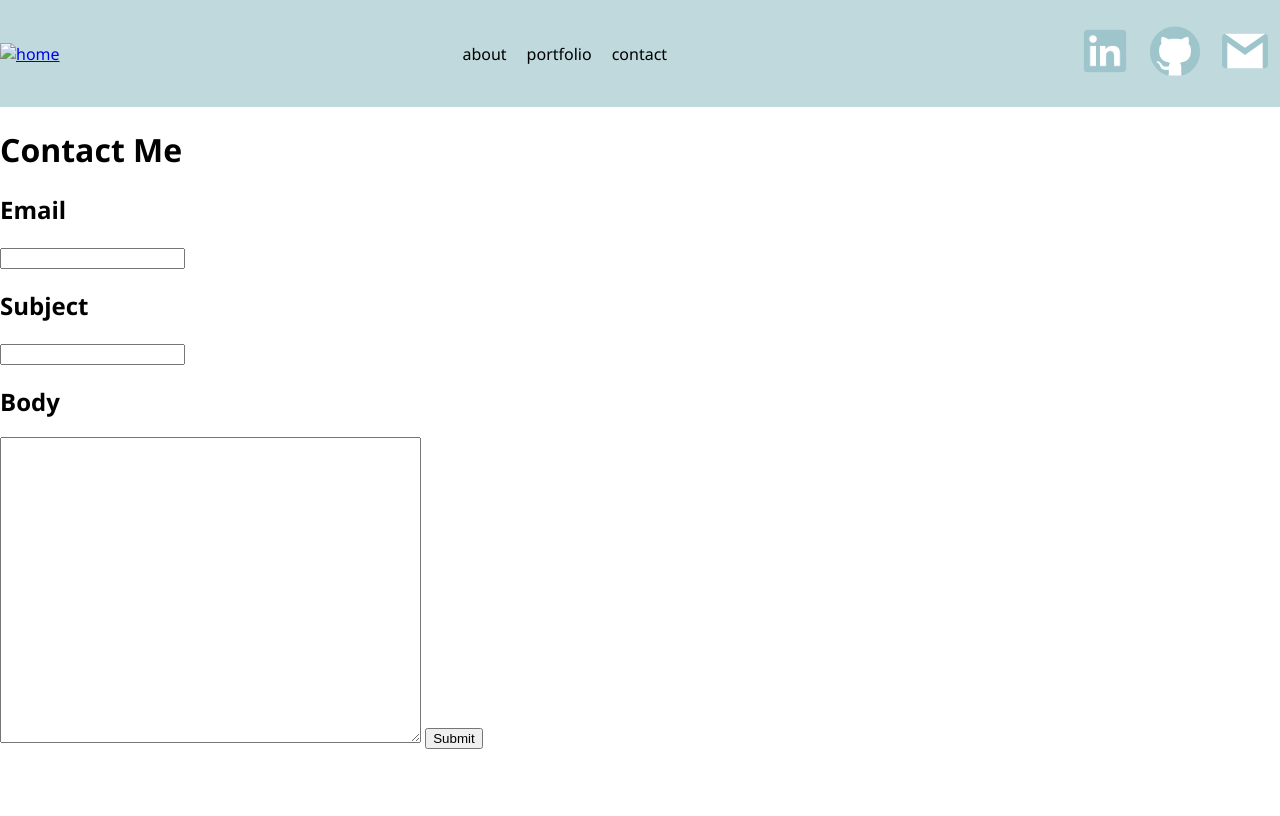
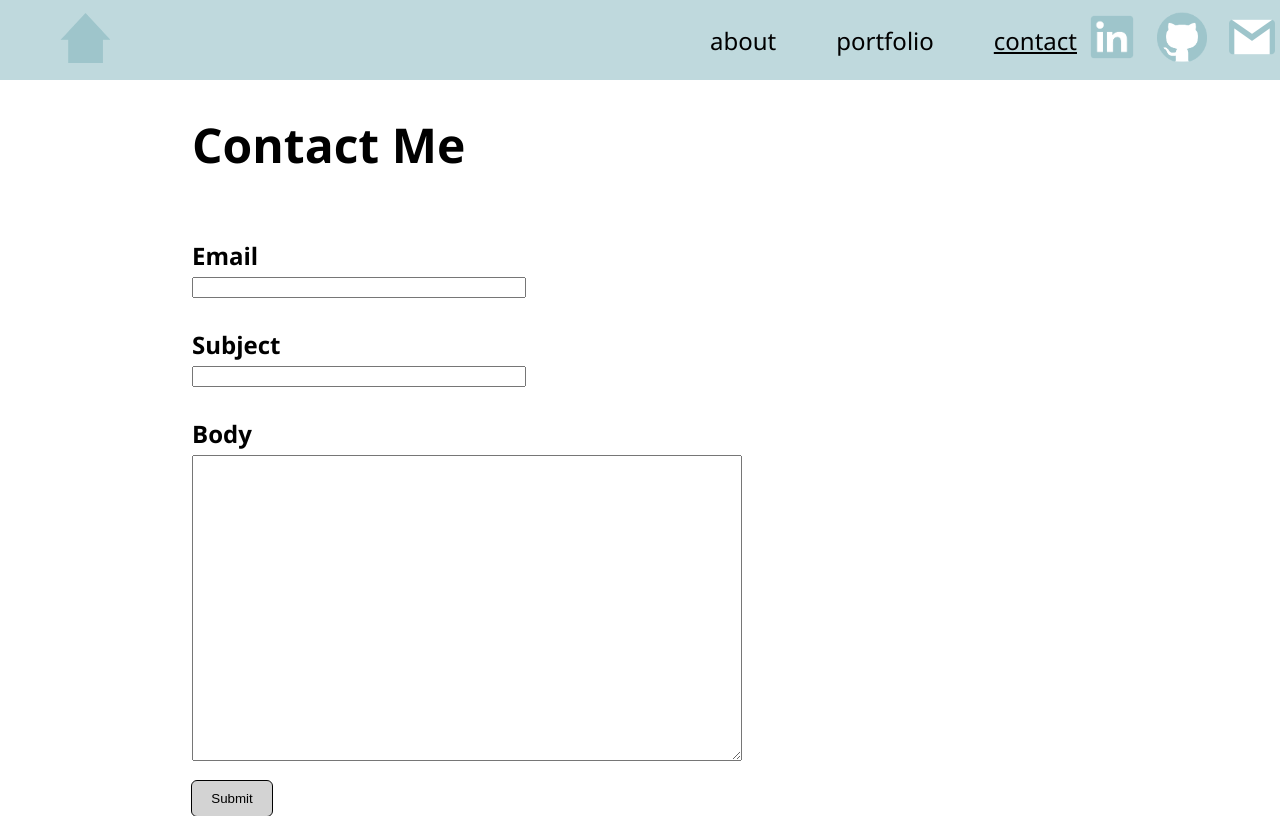
Before and after one commit to nathanjtaylor/Personal-Website, a plain HTML site: page contact.html in a window 1280 px wide. Drawn offline with Linux system fonts and the light colour scheme.

Commit message:
css progress

```diff
--- a/contact.html
+++ b/contact.html
@@ -11,12 +11,12 @@
   <body>
     <header>
       <a href="index.html" class="home">
-        <img src="" alt="home">
+        <img src="home.png" alt="home">
       </a>
       <ul id="menu">
         <li><a href="about.html">about</a></li>
         <li><a href="portfolio.html">portfolio</a></li>
-        <li><a href="contact.html">contact</a></li>
+        <li><a href="contact.html"><u>contact</u></a></li>
       </ul>
       <ul id="menu-socials" class="social-icons">
         <li><a href="https://www.linkedin.com/in/nathan-taylor-601ba1262" target="_blank">
@@ -31,6 +31,7 @@
       </ul>
     </header>
 
+    <div class="form">
       <h1>Contact Me</h1>
       <form action="" method="post">
           <h2><label for="email">Email</label></h2>
@@ -38,10 +39,11 @@
           <h2><label for="subject">Subject</label></h2>
           <input type="text" name="subject" id="subject">
           <h2><label for="body">Body</label></h2>
-        <textarea name="body" id="body" rows="20" cols="50"></textarea>
+          <textarea name="body" id="body" rows="20" cols="40"></textarea>
 
-        <input type="submit">
+          <input class="submit" type="submit">
       </form>
+    </div>
 
 
     <!--Include Footer Here-->
--- a/screen.css
+++ b/screen.css
@@ -1,25 +1,36 @@
 body{
     margin: 0;
+    padding: 0;
     font-family: 'Segoe UI', Tahoma, Geneva, Verdana, sans-serif;
+    height: 100%;
 }
 
+html{
+    margin: 0;
+    padding: 0;
+    height: 100%;
+}
 
 header{
     display: flex;
     justify-content: space-between;
     align-items: center;
-    margin: 0;
     background-color: #BFD9DD;
+    height: 10%;
+    padding-left: 50px;
+    padding-right: 50px;
 }
 
 #menu{
     display: flex;
-    gap: 20px;
+    gap: 60px;
+    margin-left: 50%;
 
 }
 
 #menu a{
     color:black;
+    font-size: x-large;
     text-decoration: none;
 }
 
@@ -34,24 +45,108 @@ header{
     margin: 10px;
 }
 
+.home img{
+    width: 50px;
+    height: 50px;
+    margin: 10px;
+}
+
 
 #home-body{
     display: flex;
-    height: 900px;
+    background-image: url('background.png');
+    background-size: cover;
+    padding: 0;
+    margin: 0;
+    width: 100%;
+    height: 100%;
+    align-items: center;
+    justify-content: space-between;
 }
 
 #home-body ul{
-    align-items: flex-end;
+    font-size: xx-large;
+    padding: 0;
+    margin: 200px 0 0 150px;
+
 }
 
+#home-body li{
+    margin-top: 40px;
 
+}
 
 
 ul, ol {
     list-style-type: none;
+    margin: 0;
+    padding: 0;
 }
 
 
 .live-play{
     justify-self: right;
 }
+
+
+footer{
+    background-color: #BFD9DD;
+    padding: 0;
+    height: 10%;
+}
+
+#menu-bottom{
+    display: flex;
+    gap: 60px;
+    height: 100%;
+    align-items: center;
+    margin-left: 50px;
+}
+
+#menu-bottom a, li{
+    color:black;
+    font-size: x-large;
+    text-decoration: none;
+}
+
+
+.form{
+    margin-left: 15%;
+}
+
+.form h1{
+    font-size: 3em;
+}
+
+.form h2{
+    margin: 0;
+    margin-top: 30px;
+    margin-bottom: 5px;
+}
+
+form{
+    display: flex;
+    flex-direction: column;
+}
+
+form input{
+    width: 30%;
+}
+
+.submit{
+    bottom: 10;
+    left: 0;
+    padding: 10px;
+    outline: 1px solid black;
+    background-color: lightgray;
+    color: black;
+    border: none;
+    border-radius: 5px;
+    width: 80px;
+    margin-top: 20px;
+}
+
+
+textarea{
+    max-width: 50%;
+}
```
Also changed, not shown: about.html (+2 -2 lines), index.html (+5 -5 lines), portfolio.html (+2 -2 lines), home.png (added), 1 other file. Lines whose indentation alone changed are shown as unchanged.
